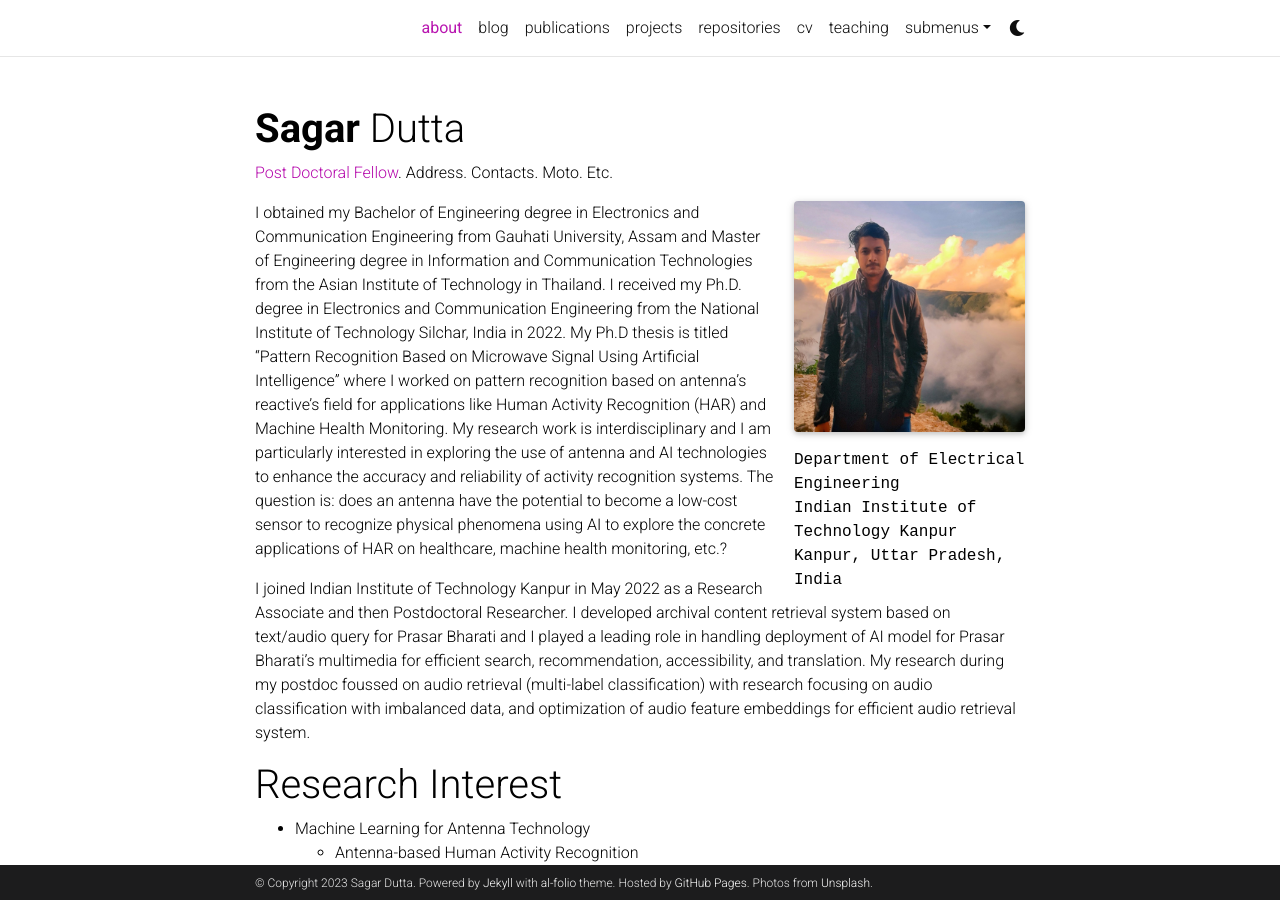
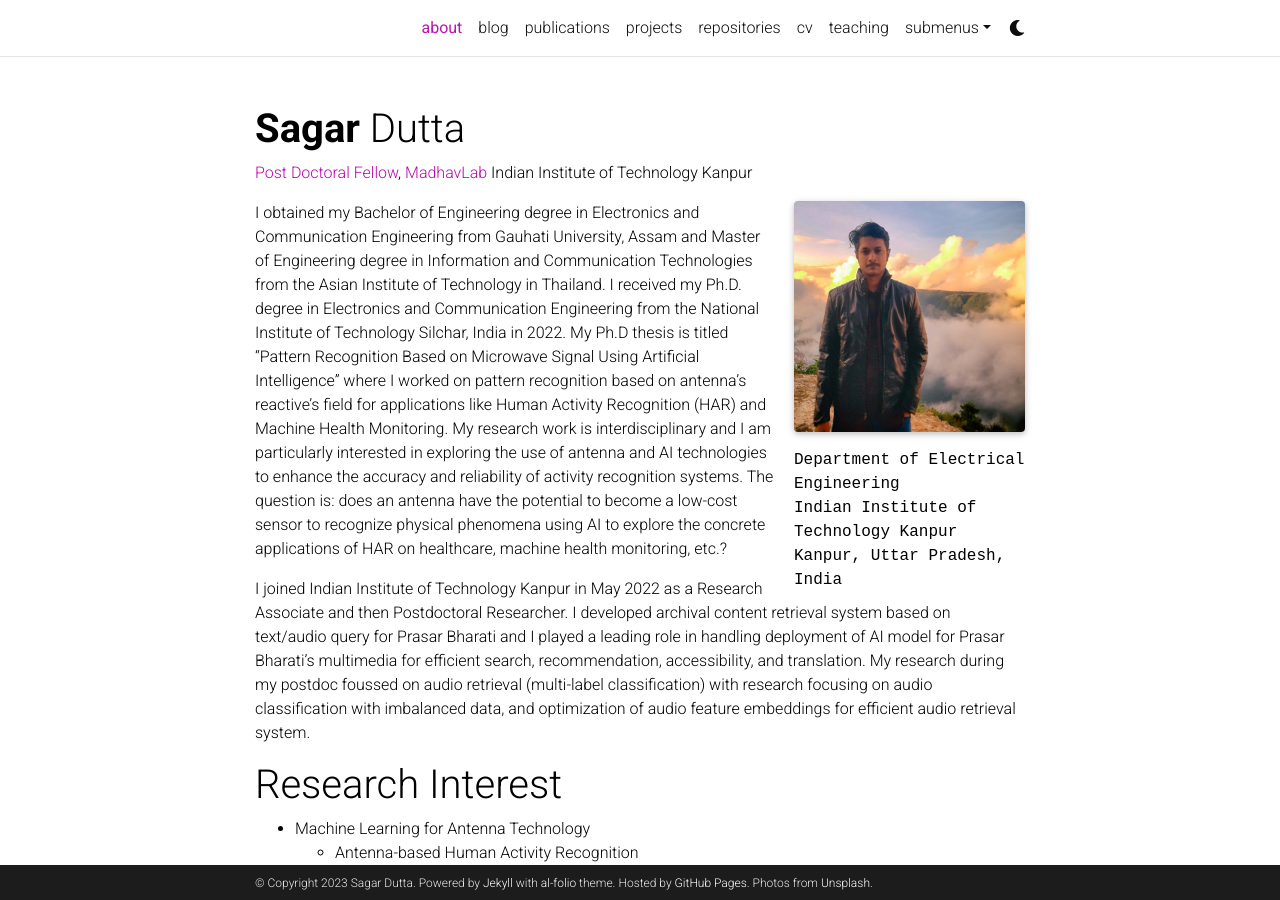
Before and after one commit to sagar0dutta/sagar0dutta.github.io, a Jekyll site: the page built from _pages/about.md, in a window 1280 px wide and 900 px high. Built offline with Jekyll 4.4.1, drawn with Linux system fonts in a browser that asks for light colours; full-size pictures stand in for the smaller copies a plugin makes; emoji names are drawn with the system emoji font; comment, search, counter and statistics services are not loaded; a style sheet for code colours, icons or effects is not loaded.

Commit message:
Update about.md

```diff
--- a/_pages/about.md
+++ b/_pages/about.md
@@ -2,7 +2,7 @@
 layout: about
 title: about
 permalink: /
-subtitle: <a href="https://madhavlab.github.io/team/">Post Doctoral Fellow</a>. Address. Contacts. Moto. Etc.
+subtitle: <a href="https://madhavlab.github.io/team/">Post Doctoral Fellow</a>, <a href="https://madhavlab.github.io/">MadhavLab</a>  Indian Institute of Technology Kanpur
 
 profile:
   align: right
```
